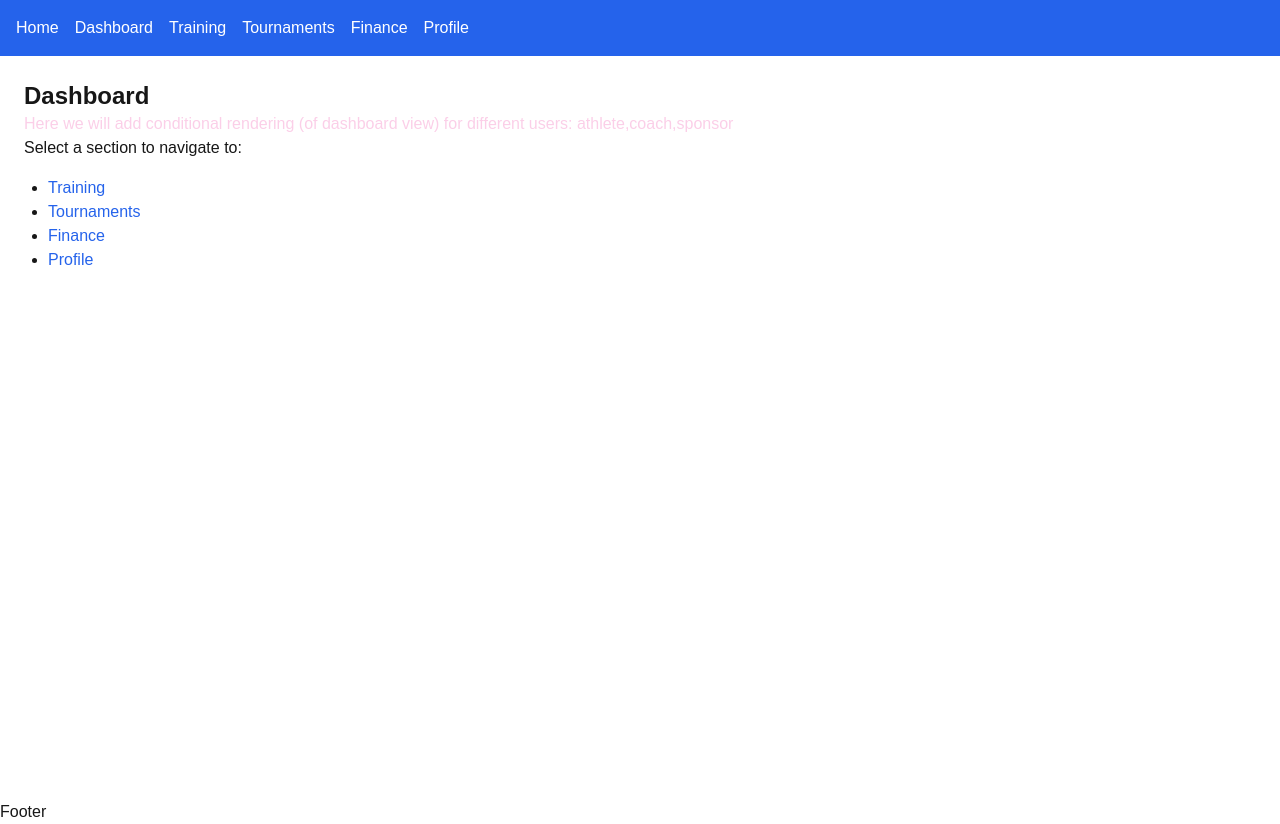
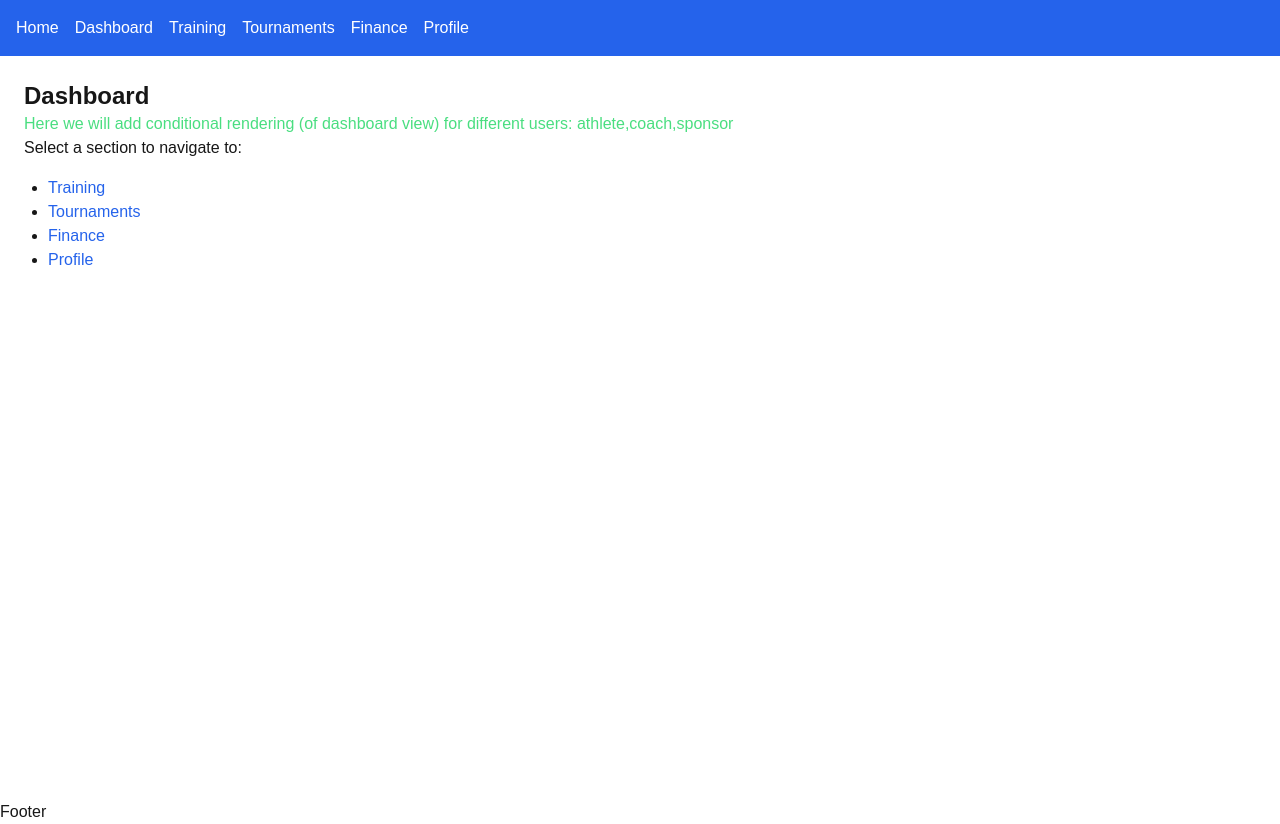
Before and after one commit to prajjwal-acharya/KhelVerse, a Next.js app: page /dashboard in a window 1280 px wide. Built offline with nearby package versions, Linux system fonts and the light colour scheme.

Commit message:
test: preview deployment

```diff
--- a/src/app/dashboard/page.js
+++ b/src/app/dashboard/page.js
@@ -6,7 +6,7 @@ function DashboardPage() {
     //here we will add conditional rendering (of dashboard view) for different users: athlete,coach,sponsor
     <div className="text-wrap">
       <h1 className="text-2xl font-bold">Dashboard</h1>
-      <p className="text-pink-200">Here we will add conditional rendering (of dashboard view) for different users: athlete,coach,sponsor</p>
+      <p className="text-green-400">Here we will add conditional rendering (of dashboard view) for different users: athlete,coach,sponsor</p>
       <p>Select a section to navigate to:</p>
       <ul className="mt-4 list-disc pl-6">
         <li><Link href="/training" className="text-blue-600">Training</Link></li>
```
